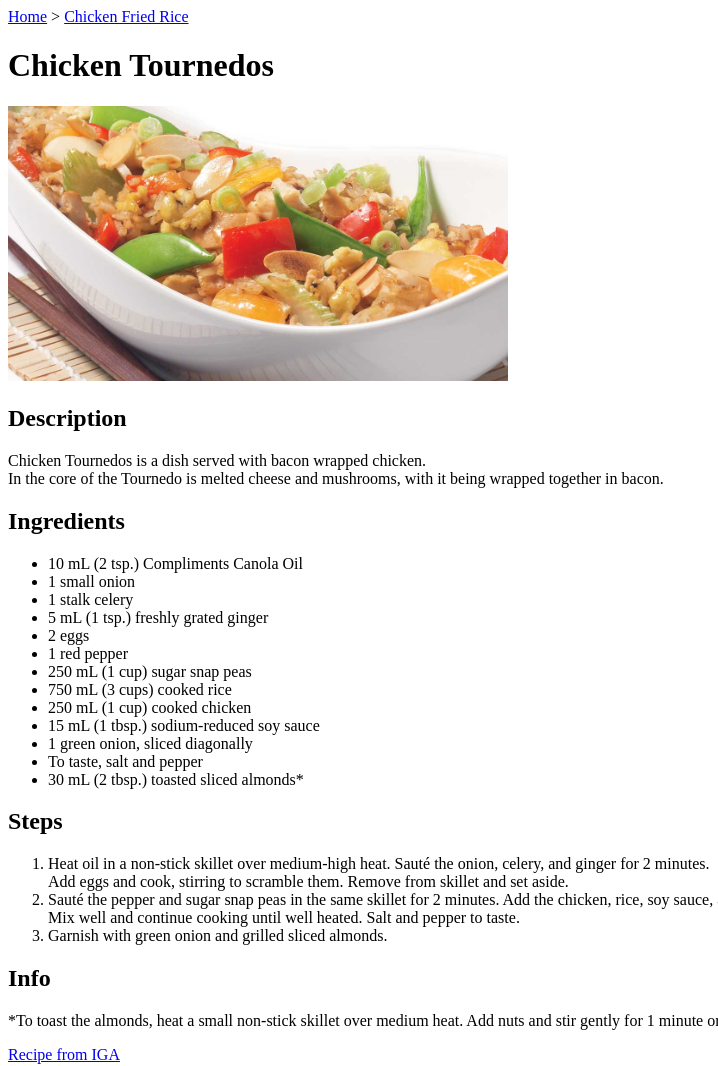
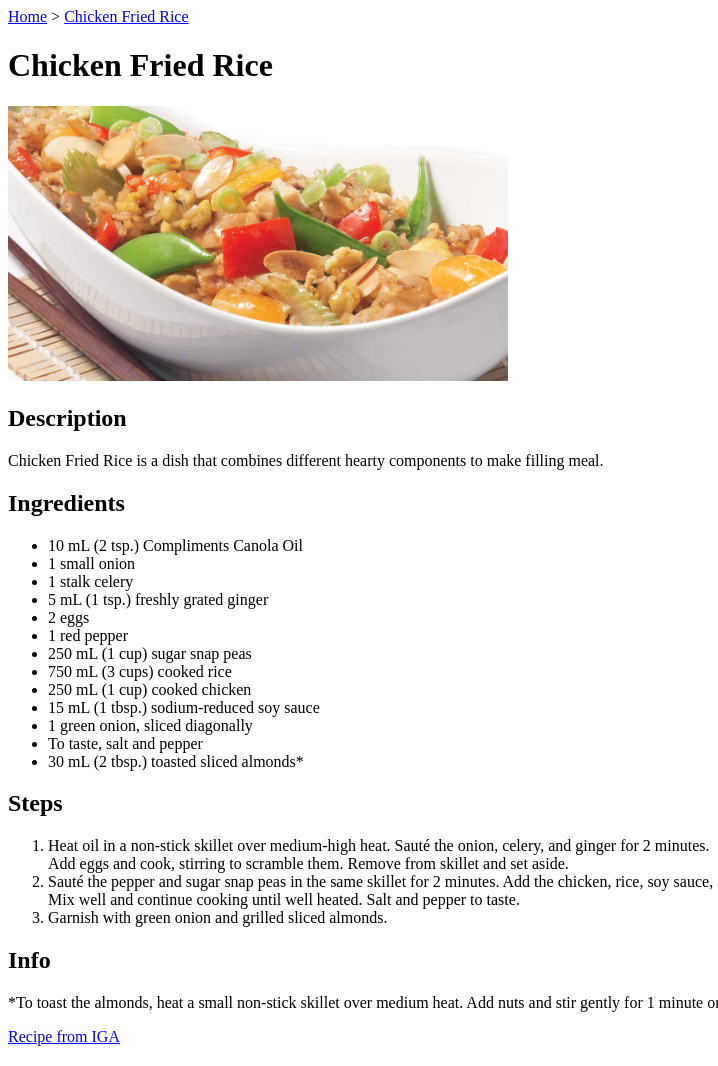
Before and after one commit to Ryaaahs/odin-recipes, a plain HTML site: page recipes/chicken_fried_rice.html in a window 1280 px wide. Shown: the whole page, without its empty margins (0-718 px from the left). Drawn offline with Linux system fonts and the light colour scheme.

Commit message:
Fix content in Chicken Fried Rice page

```diff
--- a/recipes/chicken_fried_rice.html
+++ b/recipes/chicken_fried_rice.html
@@ -11,16 +11,13 @@
         >
         <a href="./chicken_fried_rice.html">Chicken Fried Rice</a>
 
-        <h1>Chicken Tournedos</h1>
+        <h1>Chicken Fried Rice</h1>
         <img src="../img/chicken_fried_rice.jpg" width="500" height="275" alt="Picture of a Chicken Fried Rice dish">
 
         <section>
             <h2>Description</h2>
             <p>
-                Chicken Tournedos is a dish served with bacon wrapped chicken.
-                <br>
-                In the core of the Tournedo is melted cheese and mushrooms, with it being wrapped together in bacon.
-                <br>
+                Chicken Fried Rice is a dish that combines different hearty components to make filling meal.
             </p>
         </section>
         <section>
```
